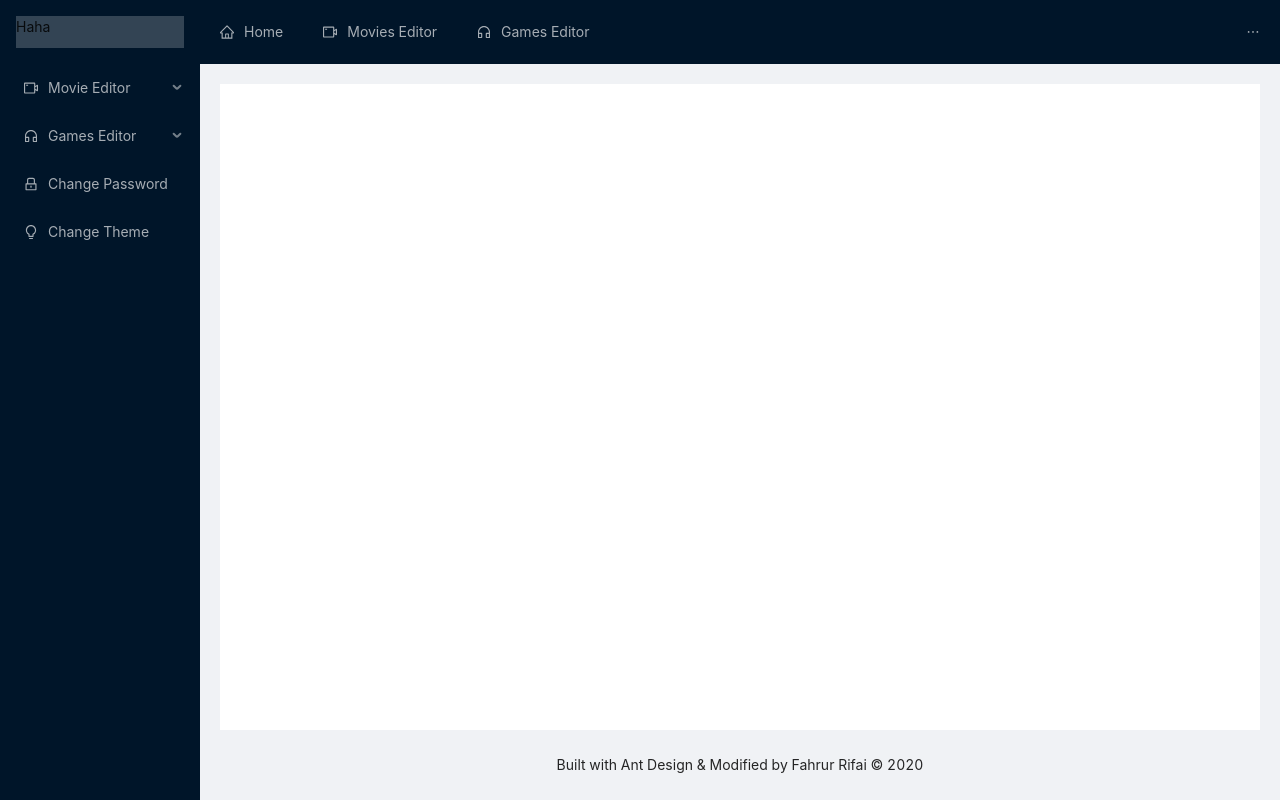
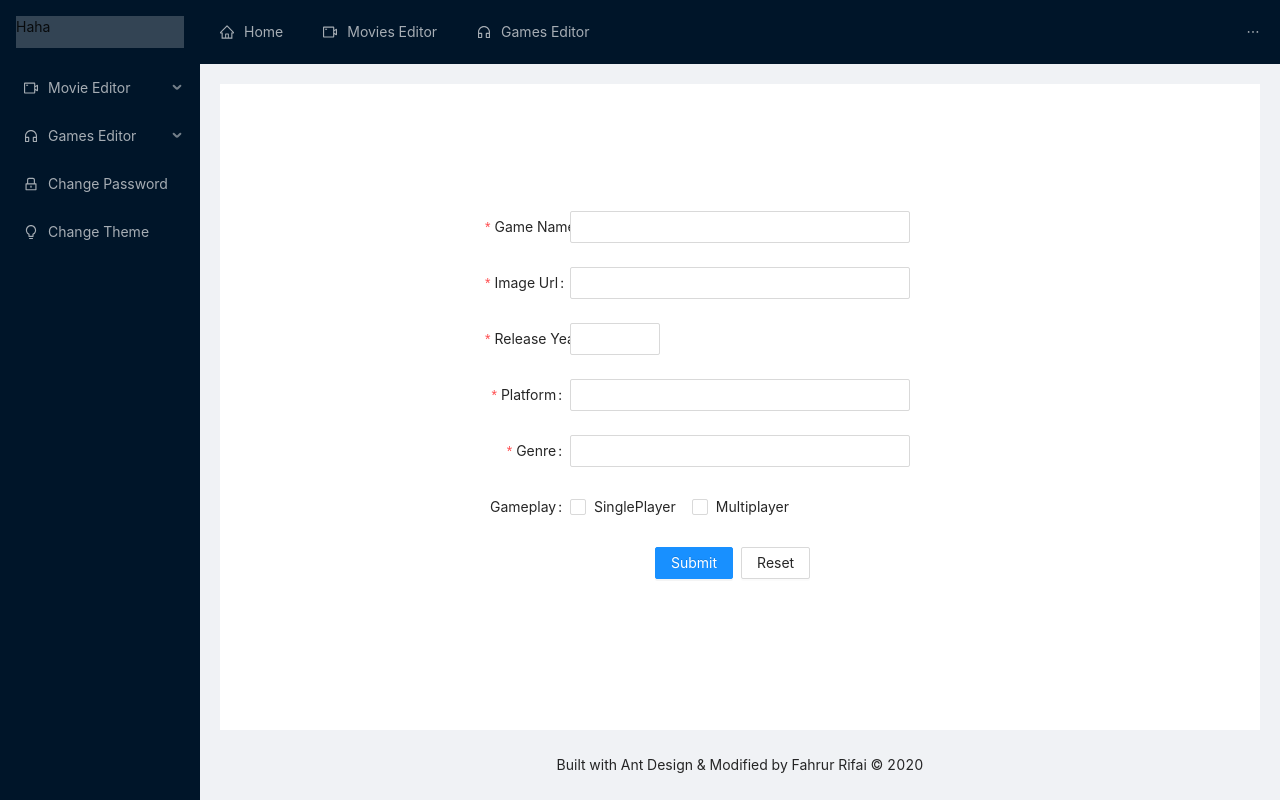
Before and after one commit to faytranevozter/FP-Sanbercode-Reactjs-0820, a React (Create React App) app: page /game-editor/create in a window 1280 px wide. Built offline with nearby package versions, Linux system fonts and the light colour scheme; sample sign-in values are in the browser's storage.

Commit message:
create game

```diff
--- a/src/components/Routes.js
+++ b/src/components/Routes.js
@@ -11,6 +11,7 @@ import MovieReviewDetail from './pages/MovieReviewDetail';
 import MovieEdit from './pages/MovieEdit';
 import GameList from './pages/GameList';
 import ChangePassword from './pages/ChangePassword';
+import GameCreate from './pages/GameCreate';
 
 const Routes = (props) => {
   const PrivateRoute = (xprops) => {
@@ -41,7 +42,7 @@ const Routes = (props) => {
         <Route path="/movie-editor/create" component={()=><MovieCreate user={props.user} />} />
         <Route path="/game-editor/list" component={()=><GameList user={props.user} />} />
         {/* <Route path="/game-editor/edit/:id" component={()=><GameEdit user={props.user} />} /> */}
-        {/* <Route path="/game-editor/create" component={()=><GameCreate user={props.user} />} /> */}
+        <Route path="/game-editor/create" component={()=><GameCreate user={props.user} />} />
         <Route path="/change-password" component={()=><ChangePassword user={props.user} />} />
       </PrivateRoute>
     </Switch>
--- /dev/null
+++ b/src/components/pages/GameCreate.js
@@ -0,0 +1,96 @@
+import React, { useRef, useState } from 'react';
+import axios from 'axios';
+import {
+  Form,
+  Input,
+  InputNumber,
+  Button, Row, Col, Space, Alert, Checkbox
+} from 'antd';
+
+const GameCreate = (props) => {
+  const [form] = Form.useForm();
+  const [errMessage, setErrMessage] = useState(null)
+  const [successMessage, setSuccessMessage] = useState(null)
+  const cbSingle = useRef()
+  const cbMulti = useRef()
+
+  const handleSubmit = async (values) => {
+    setErrMessage(null)
+    setSuccessMessage(null)
+    try {
+      await axios.post('https://backendexample.sanbersy.com/api/data-game', {
+        image_url: values.image_url,
+        name: values.name,
+        platform: values.platform,
+        release: values.release,
+        singlePlayer: cbSingle.current.rcCheckbox.state.checked ? 1 : 0,
+        multiplayer: cbMulti.current.rcCheckbox.state.checked ? 1 : 0,
+        genre: values.genre
+      }, {
+        headers: {
+          'Authorization': `Bearer ${props.user.token}`
+        }
+      });
+      setSuccessMessage('Game created successfully!')
+      form.resetFields();
+    } catch (err) {
+      setErrMessage('Something went wrong when creating a movie!')
+    }
+
+  }
+
+  return (
+    <Row justify="center" align="middle" style={{height:'100%'}}>
+      <Col span={12}>
+        {
+          successMessage !== null ? <Alert message={successMessage} type="success" style={{marginBottom:10}} /> : null
+        }
+        {
+          errMessage !== null ? <Alert message={errMessage} type="error" style={{marginBottom:10}} /> : null
+        }
+        <Form labelCol={{
+            span: 4
+          }}
+          wrapperCol={{
+            span: 16
+          }}
+          name="nest-messages"
+          form={form}
+          onFinish={handleSubmit}
+        >
+          <Form.Item name="name" label="Game Name" rules={[{ required: true, message: 'Please input a Game Name!' }]}>
+            <Input />
+          </Form.Item>
+          <Form.Item name="image_url" label="Image Url" rules={[{ required: true, message: 'Please input an Image URL!' }, {type: 'url', message: 'Please input a valid url!'}]}>
+            <Input />
+          </Form.Item>
+          <Form.Item name="release" label="Release Year" rules={[{ required: true, message: 'Please input a Release Year!', type: 'number' }]}>
+            <InputNumber />
+          </Form.Item>
+          <Form.Item name="platform" label="Platform" rules={[{ required: true, message: 'Please input a Platform!' }]}>
+            <Input />
+          </Form.Item>
+          <Form.Item name="genre" label="Genre" rules={[{ required: true, message: 'Please input a Genre!' }]}>
+            <Input />
+          </Form.Item>
+          <Form.Item label="Gameplay" rules={[]}>
+            <Checkbox ref={cbSingle} >SinglePlayer</Checkbox>
+            <Checkbox ref={cbMulti} >Multiplayer</Checkbox>
+          </Form.Item>
+          <Form.Item wrapperCol={{ span: 16, offset: 8 }}>
+            <Space>
+              <Button type="primary" htmlType="submit">
+                Submit
+              </Button>
+              <Button type="default" htmlType="reset" onClick={()=>form.resetFields()}>
+                Reset
+              </Button>
+            </Space>
+          </Form.Item>
+        </Form>
+      </Col>
+    </Row>
+  );
+};
+
+export default GameCreate;
```
